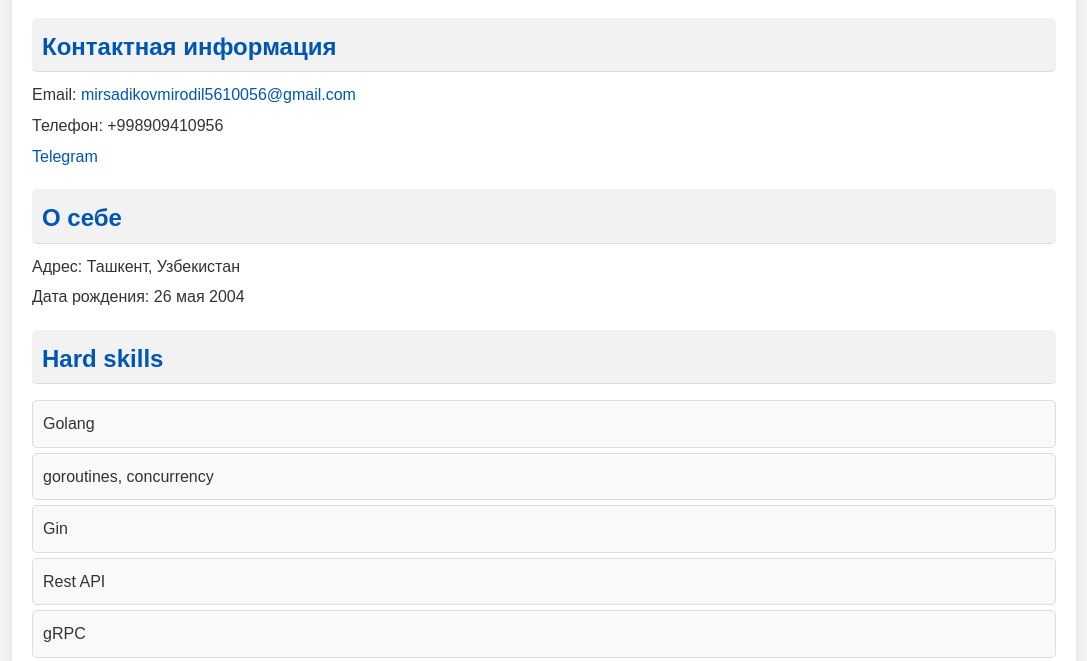
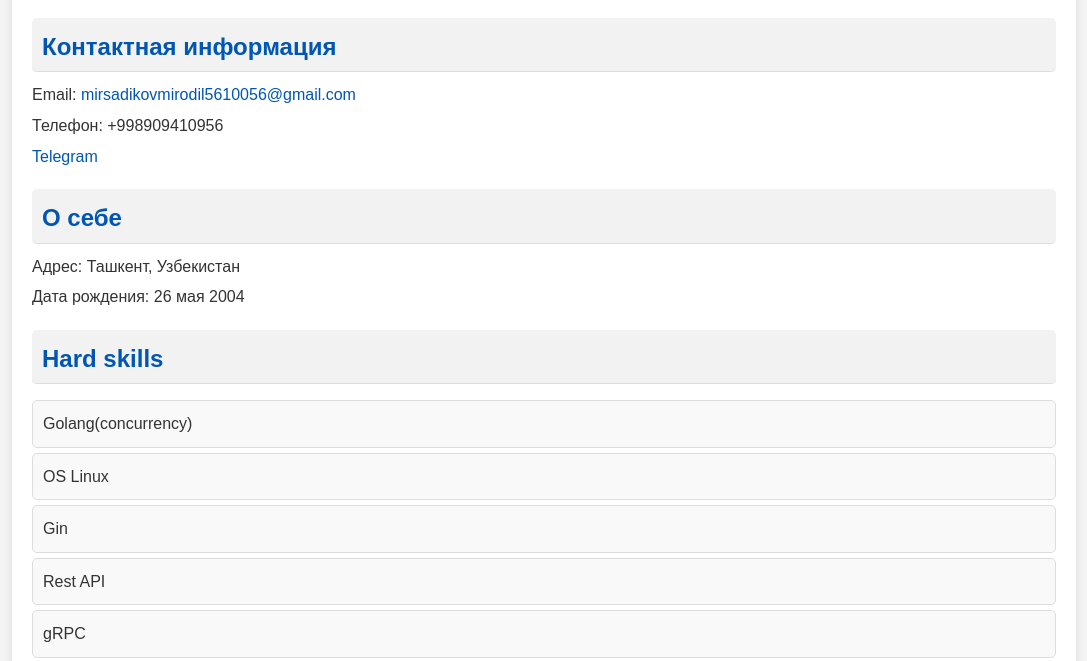
Before and after one commit to Mirsadikovv/Mirsadikovv.github.io, a plain HTML site: page index.html in a window 1280 px wide. Shown: the part 128-789 px from the top of the page, without its empty margins (96-1183 px from the left). Drawn offline with Linux system fonts and the light colour scheme.

Commit message:
Update index.html

```diff
--- a/index.html
+++ b/index.html
@@ -83,8 +83,8 @@
         <div class="section skills">
             <h2 class="section-title">Hard skills</h2>
             <ul>
-                <li>Golang</li>
-                <li>goroutines, concurrency</li>
+                <li>Golang(concurrency)</li>
+                <li>OS Linux</li>
                 <li>Gin</li>
                 <li>Rest API</li>
                 <li>gRPC</li>
```
